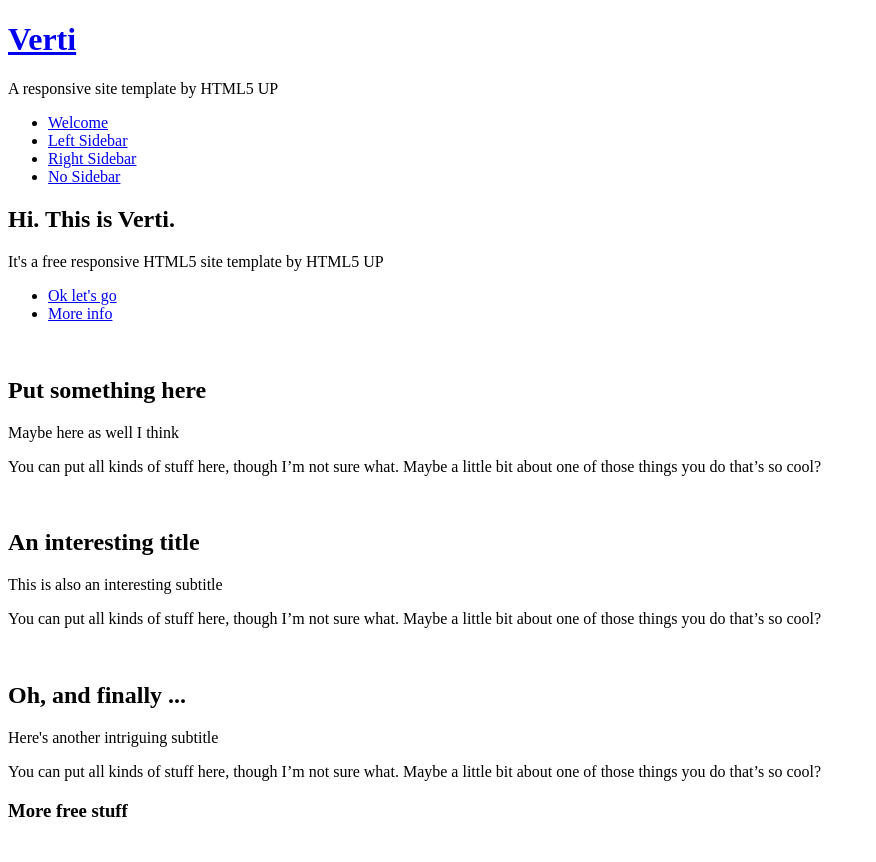
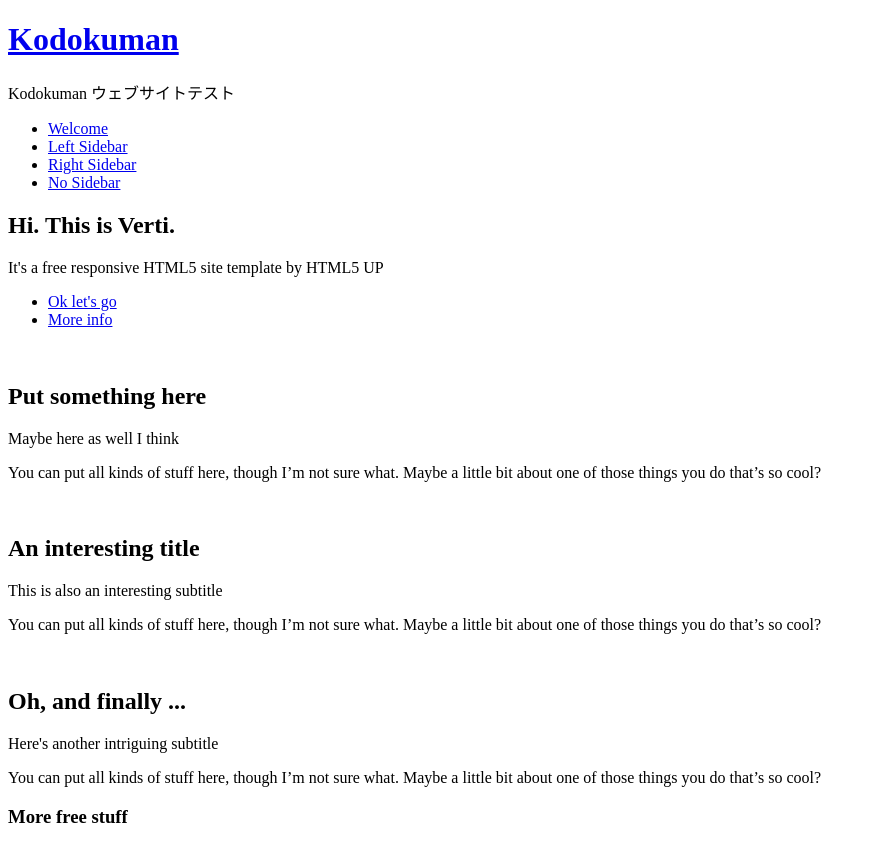
Before and after one commit to johna1203/johna1203.github.com, a Jekyll site: the page built from index.md, in a window 1280 px wide and 900 px high. Shown: the top 862 px of the window, without its empty margins (0-876 px from the left). Built offline with Jekyll 4.4.1, drawn with Linux system fonts in a browser that asks for light colours; nearby versions of some CDN libraries; library files that are not in the unit come from our copies.

Commit message:
テスト！

```diff
--- a/_includes/themes/kodokux/default.html
+++ b/_includes/themes/kodokux/default.html
@@ -29,16 +29,13 @@
     <div class="container">
         <div class="row">
             <div class="12u">
-
                 <!-- Header -->
                 <header id="header">
-
                     <!-- Logo -->
                     <div id="logo">
-                        <h1><a href="#" id="logo">Verti</a></h1>
-                        <span>A responsive site template by HTML5 UP</span>
+                        <h1><a href="#" id="logo">Kodokuman</a></h1>
+                        <span>Kodokuman ウェブサイトテスト</span>
                     </div>
-
                     <!-- Nav -->
                     <nav id="nav">
                         <ul>
@@ -48,9 +45,7 @@
                             <li><a href="no-sidebar.html">No Sidebar</a></li>
                         </ul>
                     </nav>
-
                 </header>
-
             </div>
         </div>
     </div>
```
